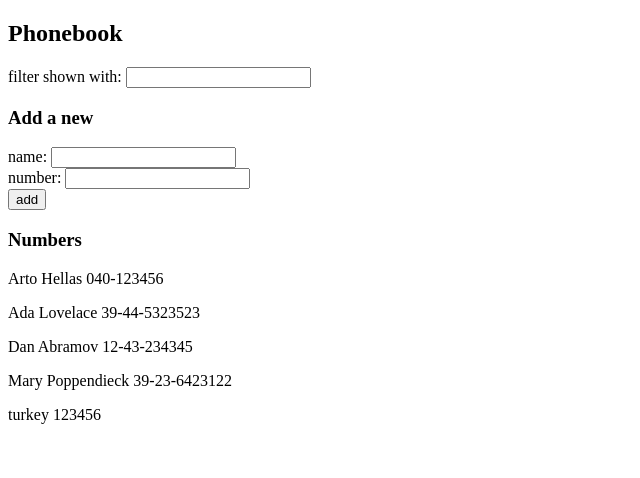
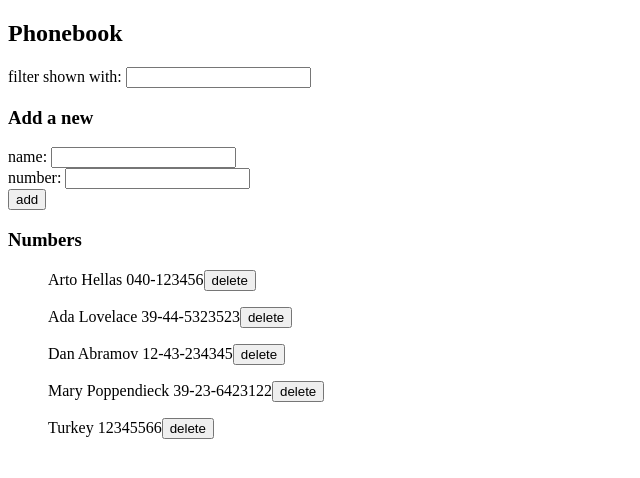
Before and after one commit to lgbrock/fso, a React (Create React App) app in the folder part2/phonebook/: page / in a window 1280 px wide. Shown: the top 478 px of the page, without its empty margins (0-640 px from the left). Built offline with nearby package versions, Linux system fonts and the light colour scheme; data requests are answered from the project's data file.

Commit message:
finished exercise 2.17

```diff
--- a/part2/phonebook/db.json
+++ b/part2/phonebook/db.json
@@ -21,8 +21,8 @@
       "id": 4
     },
     {
-      "name": "turkey",
-      "number": "123456",
+      "name": "Turkey",
+      "number": "12345566",
       "id": 5
     }
   ]
--- a/part2/phonebook/src/App.js
+++ b/part2/phonebook/src/App.js
@@ -1,9 +1,9 @@
 // *-- PHONEBOOK --*
 import React, { useEffect, useState } from 'react';
-import axios from 'axios';
 import Filter from './components/Filter';
 import PersonForm from './components/PersonForm';
 import Persons from './components/Persons';
+import phonebookService from './services/phonebook';
 
 const App = () => {
 	const [persons, setPersons] = useState([]);
@@ -11,24 +11,31 @@ const App = () => {
 	const [newNumber, setNewNumber] = useState('');
 	const [filter, setFilter] = useState('');
 
+	// get all names in phonebook db
+	useEffect(() => {
+		phonebookService.getAll().then((initialPersons) => {
+			setPersons(initialPersons);
+		});
+	}, []);
+
 	// add new name event handler
 	const addName = (event) => {
 		event.preventDefault();
-		if (newName === '' && newNumber === '') {
-			return;
-		}
 		const newPerson = {
 			name: newName,
 			number: newNumber,
 		};
+		if (newName === '' && newNumber === '') {
+			return;
+		}
 		// if name already exists, display error message
 		if (persons.find((person) => person.name === newPerson.name)) {
 			alert(`${newPerson.name} is already added to phonebook`);
 			return;
 		}
-		// if name does not exist, add new name to phonebook db
-		axios.post('http://localhost:3001/persons', newPerson).then((response) => {
-			setPersons(persons.concat(response.data));
+		// if name does not exist, add new name to phonebook
+		phonebookService.create(newPerson).then((returnedPerson) => {
+			setPersons(persons.concat(returnedPerson));
 			setNewName('');
 			setNewNumber('');
 		});
@@ -43,14 +50,16 @@ const App = () => {
 		setPersons(filteredNames);
 	};
 
-	// Get persons from server
-	useEffect(() => {
-		console.log('effect');
-		axios.get('http://localhost:3001/persons').then((response) => {
-			console.log('response', response);
-			setPersons(response.data);
+	// toggle delete of event handler
+	const toggleDelete = (id) => {
+		const person = persons.find((person) => person.id === id);
+		if (!window.confirm(`Delete ${person.name}?`)) {
+			return;
+		}
+		phonebookService.remove(id).then(() => {
+			setPersons(persons.filter((person) => person.id !== id));
 		});
-	}, []);
+	};
 
 	return (
 		<div>
@@ -65,7 +74,7 @@ const App = () => {
 				setNewNumber={setNewNumber}
 			/>
 			<h3>Numbers</h3>
-			<Persons key={newName.id} persons={persons} filter={filter} />
+			<Persons persons={persons} toggleDelete={toggleDelete} filter={filter} />
 		</div>
 	);
 };
--- a/part2/phonebook/src/components/Persons.jsx
+++ b/part2/phonebook/src/components/Persons.jsx
@@ -1,15 +1,15 @@
 import React from 'react';
 
-const Persons = (props) => {
-	return (
-		<div key={props.newName}>
-			{props.persons.map((person) => (
-				<p key={person.id}>
-					{person.name} {person.number}
-				</p>
-			))}
-		</div>
-	);
+const Persons = ({ persons, toggleDelete }) => {
+	const label = persons.map((person) => {
+		return (
+			<p key={person.name}>
+				{person.name} {person.number}
+				<button onClick={() => toggleDelete(person.id)}>delete</button>
+			</p>
+		);
+	});
+	return <ul>{label}</ul>;
 };
 
 export default Persons;
--- a/part2/phonebook/src/services/phonebook.js
+++ b/part2/phonebook/src/services/phonebook.js
@@ -6,14 +6,19 @@ const getAll = () => {
 	return request.then((response) => response.data);
 };
 
-const create = (newObject) => {
-	const request = axios.post(baseUrl, newObject);
+const create = (newPerson) => {
+	const request = axios.post(baseUrl, newPerson);
 	return request.then((response) => response.data);
 };
 
-const update = (id, newObject) => {
-	const request = axios.put(`${baseUrl}/${id}`, newObject);
+const update = (id, newPerson) => {
+	const request = axios.put(`${baseUrl}/${id}`, newPerson);
 	return request.then((response) => response.data);
 };
 
-export default { getAll, create, update };
+const remove = (id) => {
+	const request = axios.delete(`${baseUrl}/${id}`);
+	return request.then((response) => response.data);
+};
+
+export default { getAll, create, update, remove };
```
